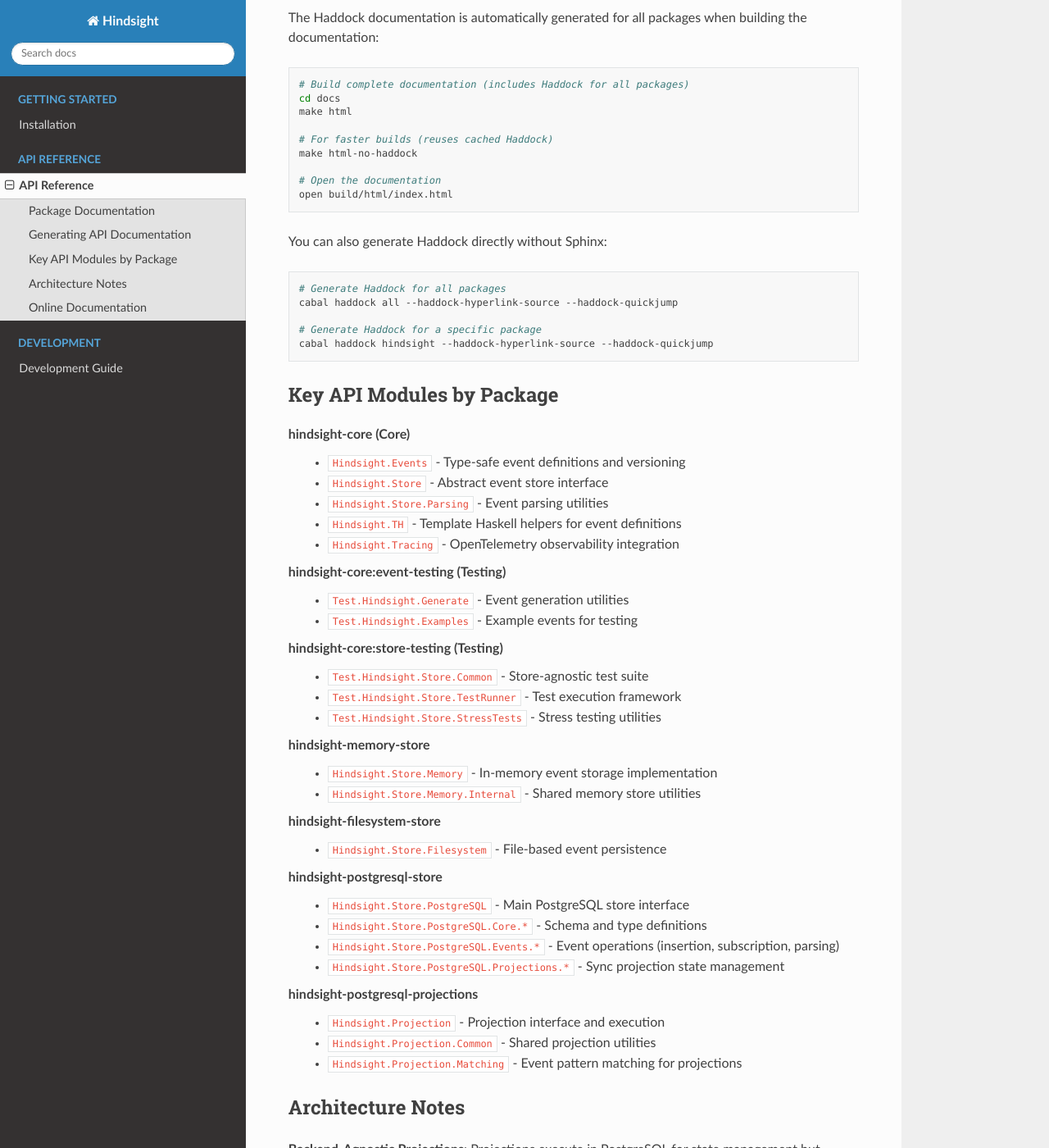
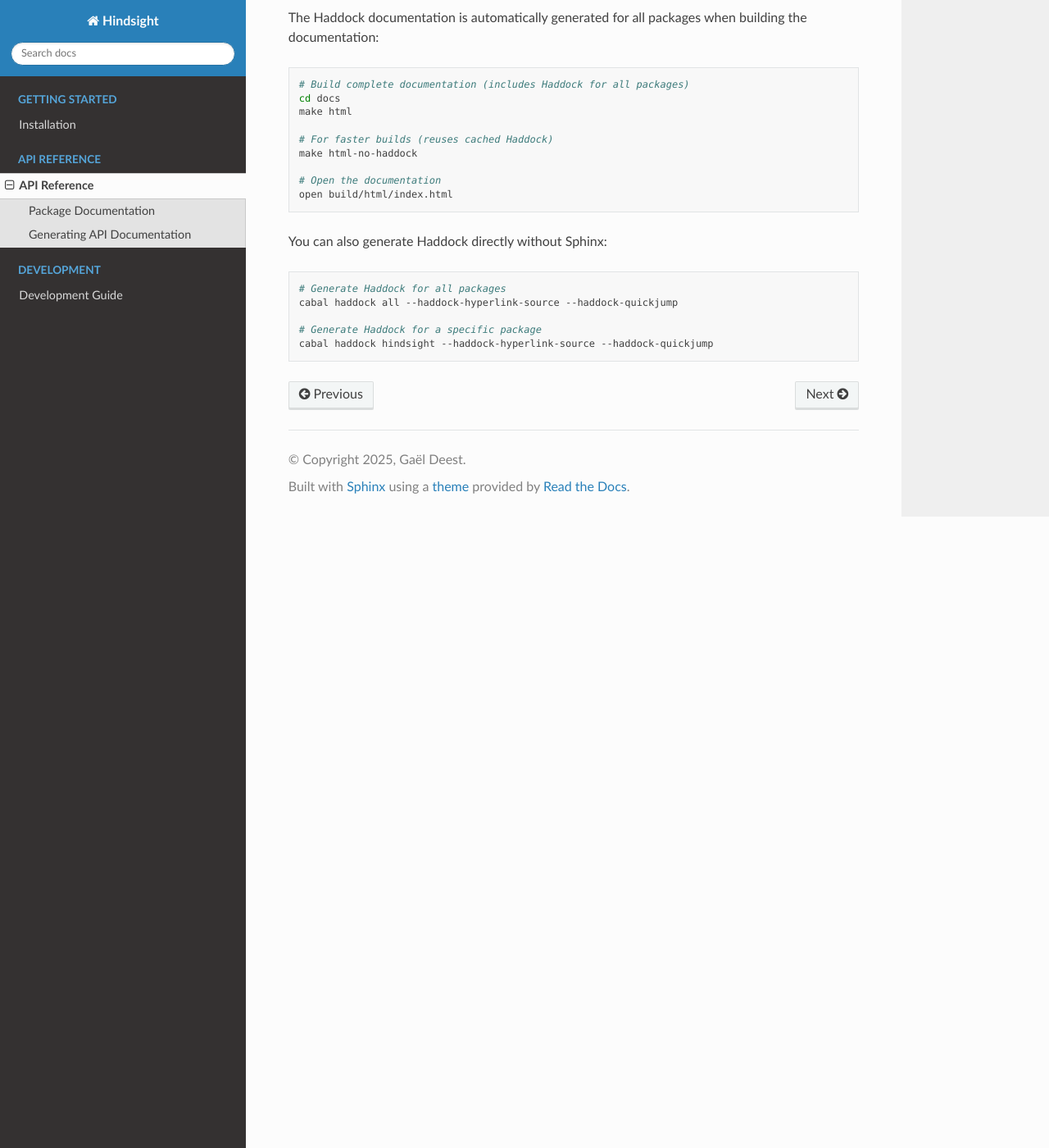
Before and after one commit to hindsight-es/hindsight, a Sphinx documentation site: the page built from docs/source/api/index.rst, in a window 1280 px wide and 1400 px high, scrolled down 770 px. Shown: the whole window at 82% size. Built offline with Sphinx 7.4.7 and the Read the Docs theme 3.1.0, drawn with Linux system fonts in a browser that asks for light colours; pages that are not in the unit, such as notebooks, are missing from menus; some of the changed text lies outside the part shown.

Commit message:
Simplifying API Index page

```diff
--- a/docs/source/api/index.rst
+++ b/docs/source/api/index.rst
@@ -52,56 +52,3 @@
 
    # Generate Haddock for a specific package
    cabal haddock hindsight --haddock-hyperlink-source --haddock-quickjump
-
-Key API Modules by Package
----------------------------
-
-**hindsight-core** (Core)
-  - ``Hindsight.Events`` - Type-safe event definitions and versioning
-  - ``Hindsight.Store`` - Abstract event store interface
-  - ``Hindsight.Store.Parsing`` - Event parsing utilities
-  - ``Hindsight.TH`` - Template Haskell helpers for event definitions
-  - ``Hindsight.Tracing`` - OpenTelemetry observability integration
-
-**hindsight-core:event-testing** (Testing)
-  - ``Test.Hindsight.Generate`` - Event generation utilities
-  - ``Test.Hindsight.Examples`` - Example events for testing
-
-**hindsight-core:store-testing** (Testing)
-  - ``Test.Hindsight.Store.Common`` - Store-agnostic test suite
-  - ``Test.Hindsight.Store.TestRunner`` - Test execution framework
-  - ``Test.Hindsight.Store.StressTests`` - Stress testing utilities
-
-**hindsight-memory-store**
-  - ``Hindsight.Store.Memory`` - In-memory event storage implementation
-  - ``Hindsight.Store.Memory.Internal`` - Shared memory store utilities
-
-**hindsight-filesystem-store**
-  - ``Hindsight.Store.Filesystem`` - File-based event persistence
-
-**hindsight-postgresql-store**
-  - ``Hindsight.Store.PostgreSQL`` - Main PostgreSQL store interface
-  - ``Hindsight.Store.PostgreSQL.Core.*`` - Schema and type definitions
-  - ``Hindsight.Store.PostgreSQL.Events.*`` - Event operations (insertion, subscription, parsing)
-  - ``Hindsight.Store.PostgreSQL.Projections.*`` - Sync projection state management
-
-**hindsight-postgresql-projections**
-  - ``Hindsight.Projection`` - Projection interface and execution
-  - ``Hindsight.Projection.Common`` - Shared projection utilities
-  - ``Hindsight.Projection.Matching`` - Event pattern matching for projections
-
-Architecture Notes
-------------------
-
-**Backend-Agnostic Projections**: Projections execute in PostgreSQL for state management but subscribe to events from ANY store backend (Memory/Filesystem/PostgreSQL). This enables flexible deployment patterns:
-
-- **Development/Testing**: Memory store + PostgreSQL projections (fast!)
-- **Single-node**: Filesystem store + PostgreSQL projections
-- **PostgreSQL**: PostgreSQL store + PostgreSQL projections
-
-**Clean Dependency Boundaries**: The package structure prevents circular dependencies while enabling flexible composition.
-
-Online Documentation
---------------------
-
-For the latest API documentation, see the project's documentation site or generate it locally using the commands above.
--- a/docs/source/conf.py
+++ b/docs/source/conf.py
@@ -7,8 +7,8 @@
 # https://www.sphinx-doc.org/en/master/usage/configuration.html#project-information
 
 project = 'Hindsight'
-copyright = '2024, Hindsight Contributors'
-author = 'Hindsight Contributors'
+copyright = '2025, Gaël Deest'
+author = 'Gaël Deest'
 release = '0.1.0'
 
 # -- General configuration ---------------------------------------------------
```
